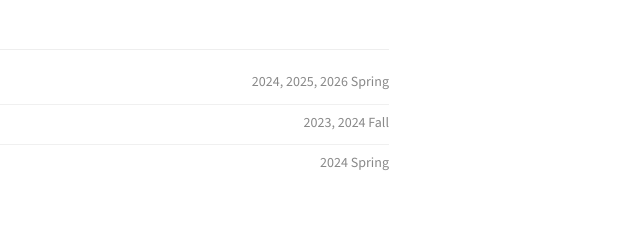
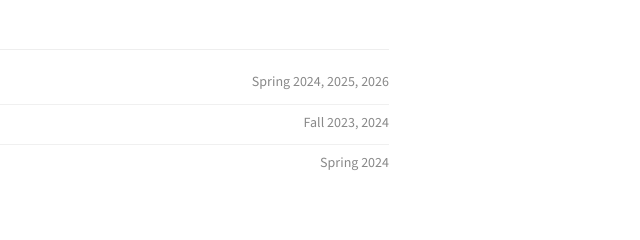
Before and after one commit to dehua-li/dehua-li.github.io, a plain HTML site: page teaching.html in a window 1280 px wide. Shown: the part 175-415 px from the top of the page, 637-1277 px from the left. Drawn offline with nearby package versions, Linux system fonts and the light colour scheme.

Commit message:
update teaching

```diff
--- a/teaching.html
+++ b/teaching.html
@@ -33,15 +33,15 @@
                 <ul class="teaching-list">
                     <li>
                         <span class="course-name">Macroeconomic Analysis (Honours)</span>
-                        <span class="course-term">2024, 2025, 2026 Spring</span>
+                        <span class="course-term">Spring 2024, 2025, 2026</span>
                     </li>
                     <li>
                         <span class="course-name">Econometrics 1 (Honours)</span>
-                        <span class="course-term">2023, 2024 Fall</span>
+                        <span class="course-term">Fall 2023, 2024</span>
                     </li>
                     <li>
                         <span class="course-name">Machine Learning in Finance with Python (Master)</span>
-                        <span class="course-term">2024 Spring</span>
+                        <span class="course-term">Spring 2024</span>
                     </li>
                 </ul>
             </div>
```
